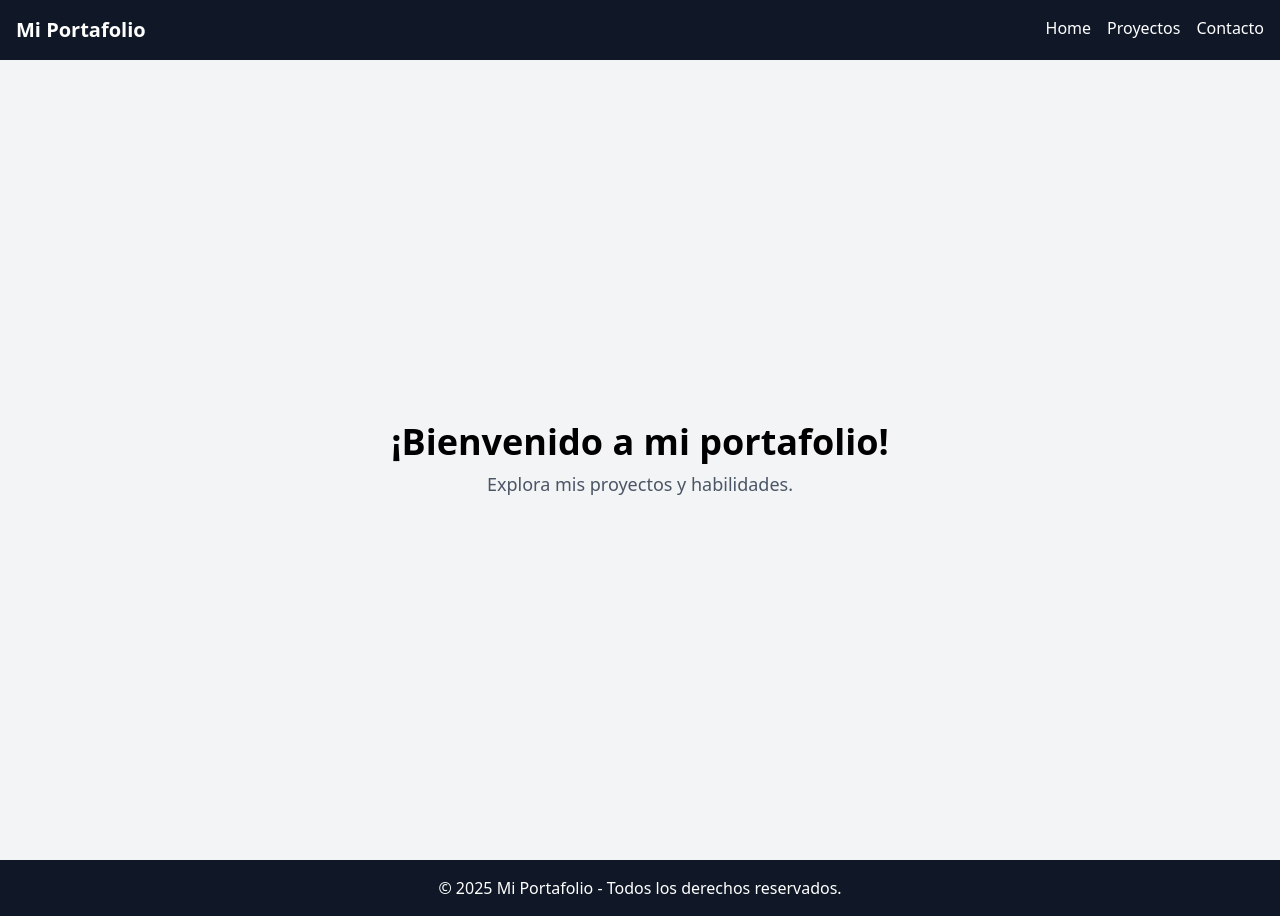
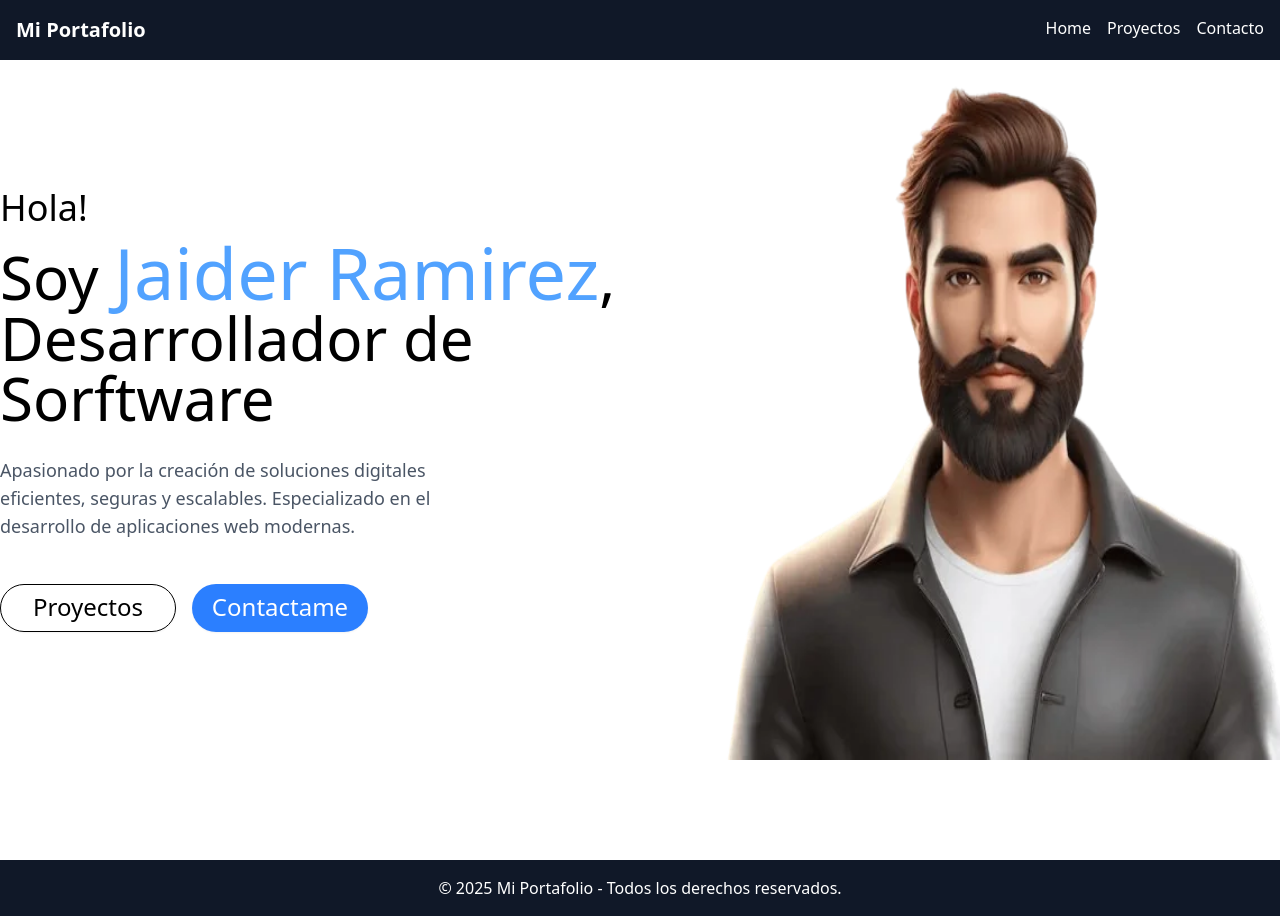
Before and after one commit to jajaiders/my-portfolio, a Next.js app: page / in a window 1280 px wide. Built offline with nearby package versions, Linux system fonts and the light colour scheme.

Commit message:
02 - Hero section

```diff
--- a/src/app/contact/page.tsx
+++ b/src/app/contact/page.tsx
@@ -2,8 +2,11 @@ import React from 'react'
 
 const page = () => {
   return (
-    <div>
-
+    <div className="flex flex-col items-center justify-center h-screen bg-gray-100">
+      <h1 className="text-4xl font-bold">¡Bienvenido a mi formulario de contacto!</h1>
+      <p className="text-lg text-gray-600 mt-2">
+        Rellena el formulario y envia me un mensaje.
+      </p>
     </div>
   )
 }
--- a/src/app/layout.tsx
+++ b/src/app/layout.tsx
@@ -8,14 +8,16 @@ export default function RootLayout({
   children: React.ReactNode;
 }>) {
   return (
-    <html lang="en">
+    <html lang="es">
+      <body>
         <header>
           <Navbar />
         </header>
-      <body>{children}</body>
+        {children}
         <footer>
           <Footer />
         </footer>
+      </body>
     </html>
   );
 }
--- a/src/app/page.tsx
+++ b/src/app/page.tsx
@@ -1,10 +1,56 @@
+import Image from "next/image";
+import avatar from "@/assets/avatar.webp";
+import Link from "next/link";
+import { Button } from "@/components/ui/button";
+
 export default function Home() {
   return (
-    <main className="flex flex-col items-center justify-center h-screen bg-gray-100">
-      <h1 className="text-4xl font-bold">¡Bienvenido a mi portafolio!</h1>
-      <p className="text-lg text-gray-600 mt-2">
-        Explora mis proyectos y habilidades.
-      </p>
+    <main className="h-screen">
+      <div>
+        {/* Hero section */}
+        <div className="flex items-center justify-between mx-auto h-[700px] container">
+          <div
+            id="header"
+            className="flex flex-col gap-2 max-w-[50%] h-full justify-center "
+          >
+            <h3 className="text-4xl">Hola!</h3>
+            <h1 className="text-6xl">
+              Soy <span className="text-blue-400 text-7xl">Jaider Ramirez</span>
+              , <br /> Desarrollador de Sorftware
+            </h1>
+            <span className="text-lg text-gray-600 w-[75%] pt-5">
+              Apasionado por la creación de soluciones digitales eficientes,
+              seguras y escalables. Especializado en el desarrollo de
+              aplicaciones web modernas.
+            </span>
+            <div className="flex pt-9 gap-4">
+              <Link href="/projects" className="hover:cursor-pointer">
+                <Button className="text-2xl h-12 w-44 pb-2.5 px-5 rounded-3xl border">
+                  Proyectos
+                </Button>
+              </Link>
+              <Link href="/contact" className="hover:cursor-pointer">
+                <Button className="bg-blue-500 hover:bg-blue-600 text-white text-2xl h-12 w-44 pb-2.5 px-5 rounded-3xl">
+                  Contactame
+                </Button>
+              </Link>
+            </div>
+          </div>
+          <div id="Image" className="h-full flex items-center pl-20">
+            <Image
+              src={avatar}
+              alt="Picture of the author"
+              className="h-full w-full"
+            />
+          </div>
+        </div>
+        {/* About me section  */}
+        <div></div>
+        {/* Projects section */}
+        <div></div>
+        {/* Contact section */}
+        <div></div>
+      </div>
     </main>
   );
 }
--- a/src/app/projects/page.tsx
+++ b/src/app/projects/page.tsx
@@ -1,11 +1,14 @@
-import React from 'react'
+import React from "react";
 
 const page = () => {
   return (
-    <div>
+    <div className="flex flex-col items-center justify-center h-screen bg-gray-100">
+      <h1 className="text-4xl font-bold">¡Bienvenido a mis proyectos!</h1>
+      <p className="text-lg text-gray-600 mt-2">
+        Explora mis proyectos.
+      </p>
+    </div>
+  );
+};
 
-    </div>
-  )
-}
-
-export default page
+export default page;
--- a/src/styles/globals.css
+++ b/src/styles/globals.css
@@ -1,4 +1,8 @@
 @import "tailwindcss";
 @import "tw-animate-css";
 
-@custom-variant dark (&:is(.dark *));
+/* @custom-variant dark (&:is(.dark *)); */
+
+*{
+    font-family: system-ui, -apple-system, BlinkMacSystemFont, 'Segoe UI', Roboto, Oxygen, Ubuntu, Cantarell, 'Open Sans', 'Helvetica Neue', sans-serif;
+}
```
Also changed, not shown: src/assets/avatar.webp (added). Lines whose indentation alone changed are shown as unchanged.
